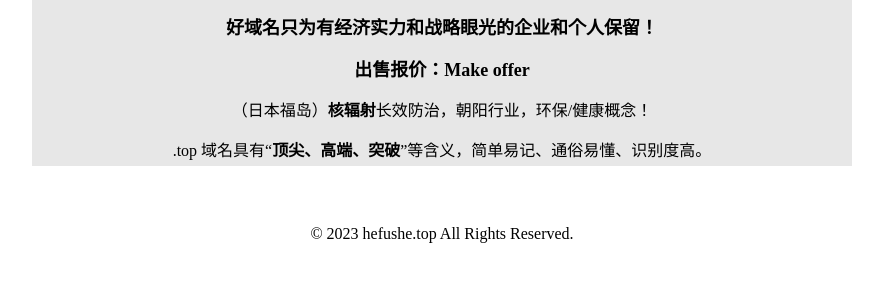
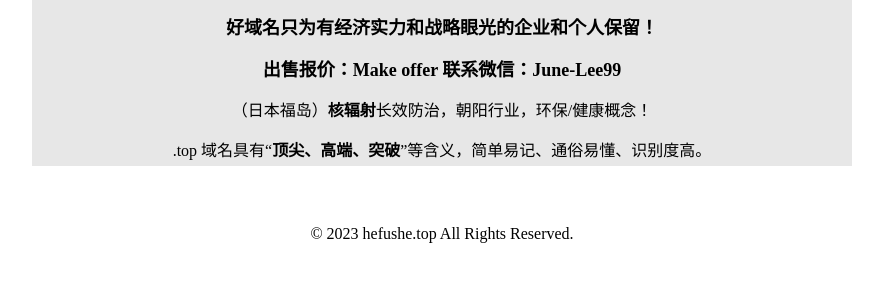
Before and after one commit to biaoge99/hefushe, a plain HTML site: page index.html in a window 1280 px wide. Shown: the part 179-460 px from the top of the page, without its empty margins (198-1081 px from the left). Drawn offline with Linux system fonts and the light colour scheme.

Commit message:
Update index.html

```diff
--- a/index.html
+++ b/index.html
@@ -78,6 +78,7 @@
 										</p>
 										<p align="center">
 											<font size="4"><b>出售报价：Make offer</b></font>
+											<font size="4"><b>联系微信：June-Lee99</b></font>
 										</p>
 										</p>
 										<p align="center">（日本福岛）<b>核辐射</b>长效防治，朝阳行业，环保/健康概念！</p>
```
